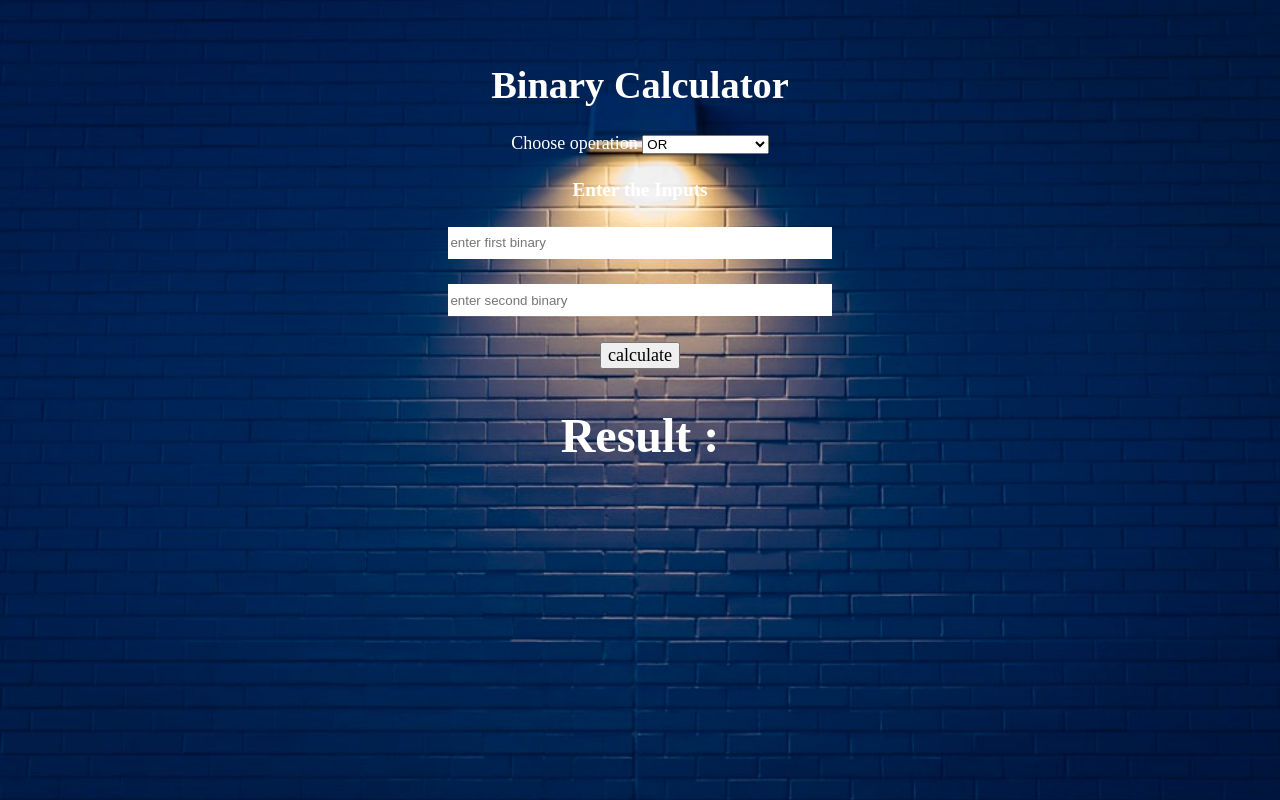
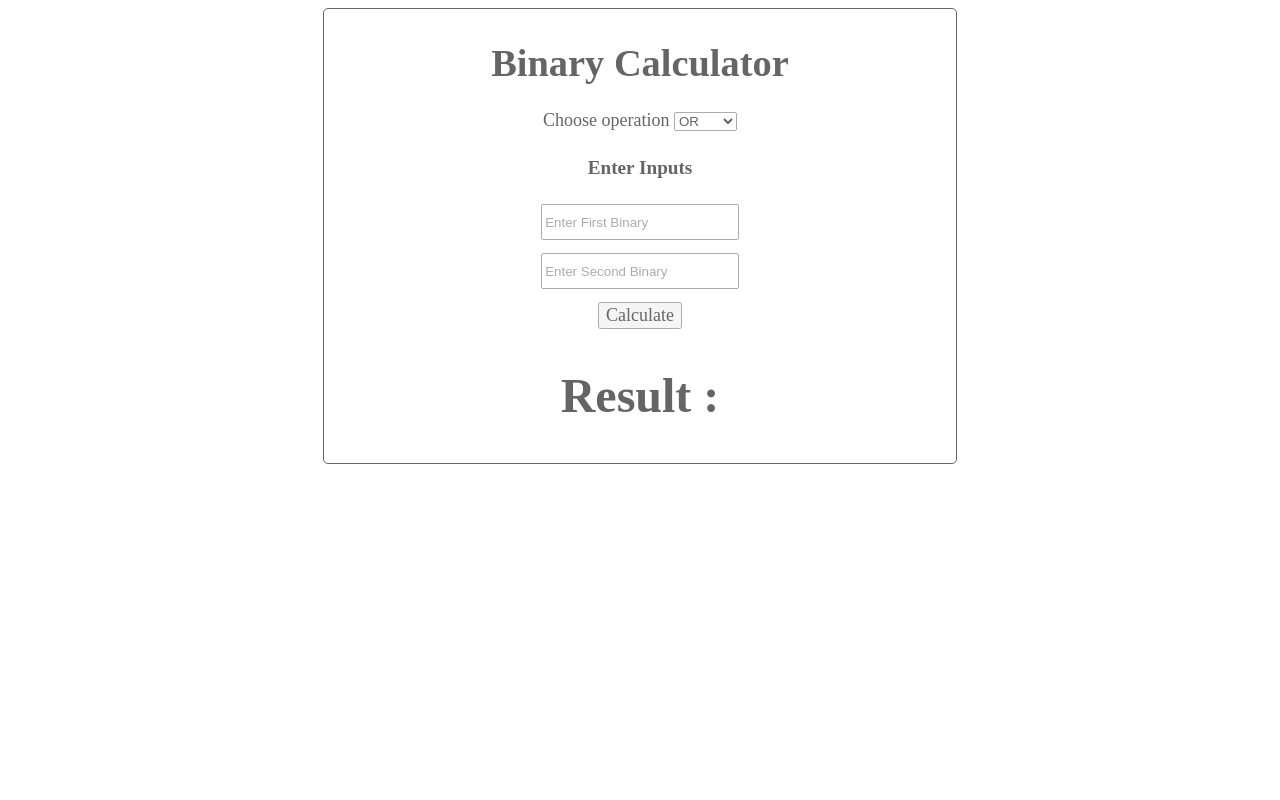
Before and after one commit to Jaspreet999/BinaryCal, a plain HTML site: page index.html in a window 1280 px wide. Drawn offline with Linux system fonts and the light colour scheme.

Commit message:
background changes

```diff
--- a/index.html
+++ b/index.html
@@ -7,6 +7,10 @@
 
     </head>
     <body>
+
+        <div class="mainBody">
+
+
         <header>
             <h1 class="header">Binary Calculator</h1>
         </header>
@@ -26,17 +30,17 @@
 
         <div class="input-field">
             <div>
-                <h4>Enter the Inputs</h4>
+                <h4>Enter Inputs</h4>
             </div>
             <div>
-                <input type="number" placeholder="enter first binary" required id="firstValue" name="firstValue">
+                <input type="number" placeholder="Enter First Binary " required id="firstValue" name="firstValue">
             </div>
             <div>
-                <input type="number" range="0-9" placeholder="enter second binary" required id="secondValue" name="secondValue">
+                <input type="number" range="0-9" placeholder="Enter Second Binary" required id="secondValue" name="secondValue">
             </div>
 
             <div>
-                <button type="submit" id="submit">calculate</button>
+                <button type="submit" id="submit">Calculate</button>
             </div>
 
 
@@ -47,6 +51,8 @@
         <div class="result">
             <h2 id="resultDisplay">Result : </h2>
         </div>
+
+        </div>
         <script src="index.js"></script>
     </body>
 </html>
--- a/style.css
+++ b/style.css
@@ -1,10 +1,23 @@
 body{
 
-    background:url(photo_bg.jpg) center fixed;
+    background:url() center fixed;
     background-repeat: no-repeat;
-    color: white;
+    background: white;
+    color: black;
     background-size: cover;
 }
+.mainBody{
+    width: 50%;
+    margin-left: auto;
+    margin-right: auto;
+    border-radius: 5px;
+    background-color: white;
+    border: 1px solid black;
+    opacity: 0.6;
+
+
+}
+
 
 header{
     width: 100%;
@@ -37,7 +50,6 @@ input[type=number]{
     width: 30%;
     height:30px;
     margin-bottom: 2%;
-    border: none;
 }
 
 button{
```
